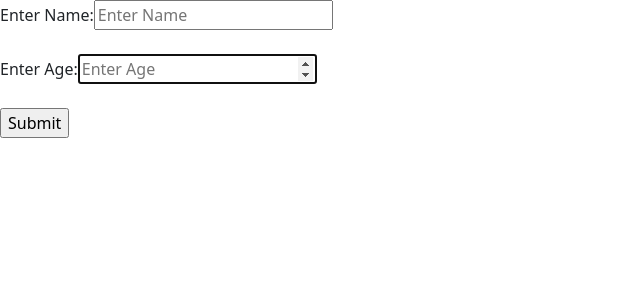
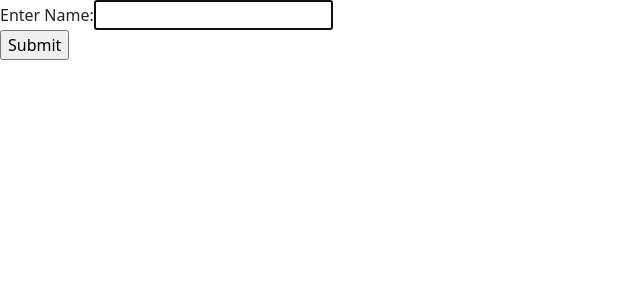
Before and after one commit to harshith1123/React-JS, a React (Create React App) app: page / in a window 1280 px wide. Shown: the top 300 px of the page, without its empty margins (0-640 px from the left). Built offline with nearby package versions, Linux system fonts and the light colour scheme.

Commit message:
Learned Callback Refs in React

```diff
--- /dev/null
+++ b/src/CallBackRef.js
@@ -0,0 +1,30 @@
+import React, { Component } from 'react'
+
+export default class CallBackRef extends Component {
+    constructor(){
+        super();
+        this.myRef = null;
+        this.setMyRef = (element) =>{
+            this.myRef = element;
+        }
+    }
+    componentDidMount(){
+        console.log(this.myRef);
+        this.myRef.focus();
+    }
+    handleSubmit(e){
+        e.preventDefault()
+        this.myRef.style.color = "red"
+        this.myRef.style.backgroundColor = "Yellow"
+    }
+  render() {
+    return (
+      <form onSubmit={this.handleSubmit.bind(this)}>
+        <label htmlFor="">Enter Name:</label>
+        <input type="text" name="" id="" ref={this.setMyRef} />
+        <br />
+        <input type="submit" value="Submit" />
+      </form>
+    )
+  }
+}
--- a/src/index.js
+++ b/src/index.js
@@ -36,6 +36,7 @@ import TextAreaSelectAndCheckboxes from './TextAreaSelectAndCheckboxes';
 import MultipleCheckboxesinForm from './MultipleCheckboxesinForm';
 import ReactRef from './ReactRef';
 import UnControlled_Component from './UnControlled_Component';
+import CallBackRef from './CallBackRef';
 
 const root = ReactDOM.createRoot(document.getElementById('root'));
 const fruits = ["Orange", "Mango", "Strawberry"]
@@ -82,7 +83,8 @@ root.render(
     {/* <TextAreaSelectAndCheckboxes/> */}
     {/* <MultipleCheckboxesinForm/> */}
     {/* <ReactRef/> */}
-    <UnControlled_Component/>
+    {/* <UnControlled_Component/> */}
+    <CallBackRef/>
   </React.StrictMode>
 );
 
```
